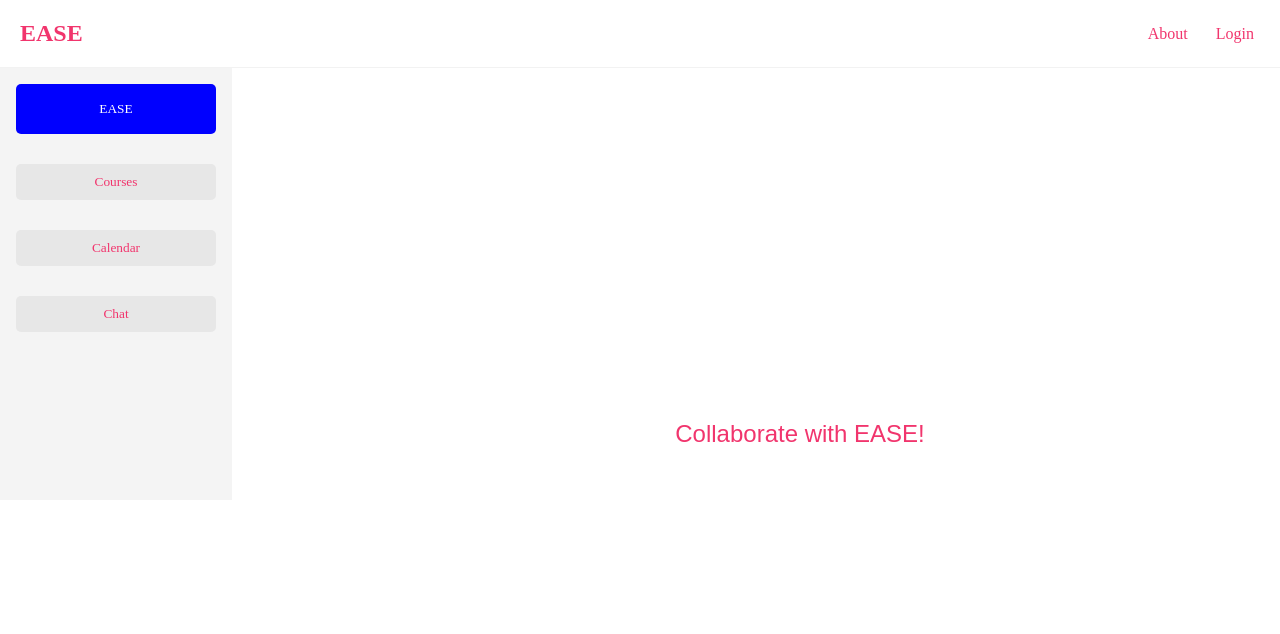
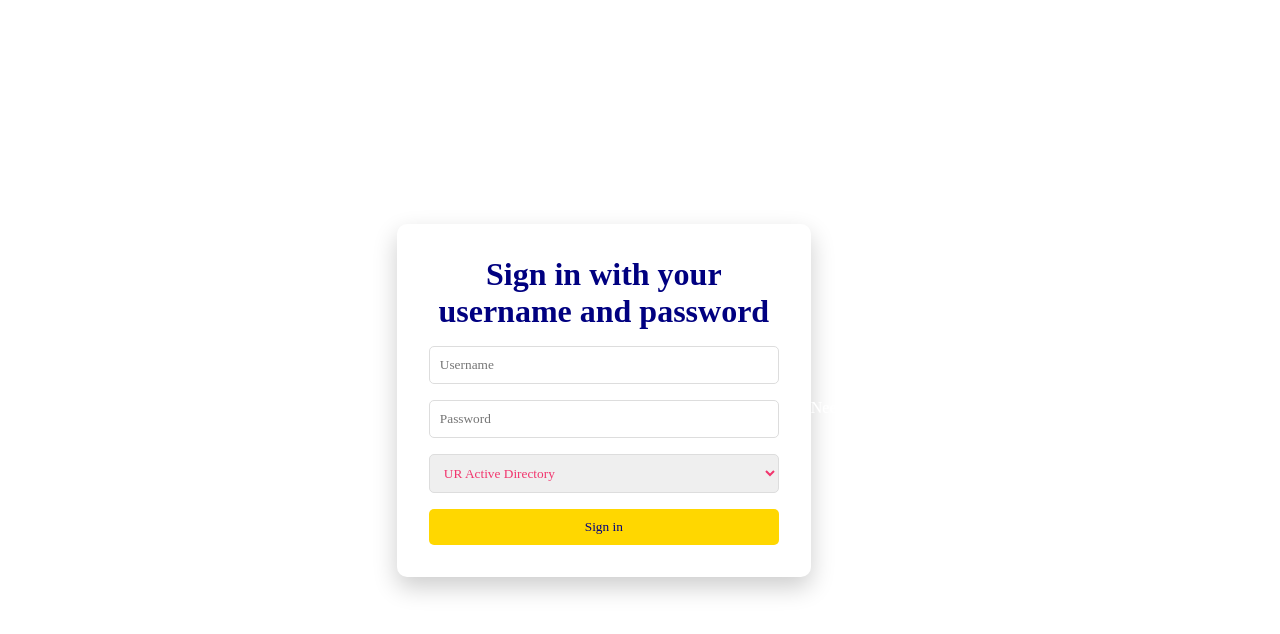
Before and after one commit to Eric-yyyyy/EASE, a React (Create React App) app: page / in a window 1280 px wide. Shown: the top 634 px of the page. Built offline with nearby package versions, Linux system fonts and the light colour scheme; data requests are answered from the project's data file.

Commit message:
Finish Login Page

```diff
--- a/data/db.json
+++ b/data/db.json
@@ -2,6 +2,8 @@
     "students": [
         {
             "name": "Alvin",
+            "user_id": "yjiang54",
+            "password": "1111",
             "courses": [
                 {
                     "title": "Human Computer Interaction (CSC212.1.SPRING2024ASE)",
@@ -33,7 +35,127 @@
                 }
 
             ]
+        },
+        {
+            "name": "Emily",
+            "user_id": "ejeong4",
+            "password": "1111",
+            "courses": [
+                {
+                    "title": "Human Computer Interaction (CSC212.1.SPRING2024ASE)",
+                    "course_id": "CSC212.1.SPRING2024ASE",
+                    "professor": "Y.Y",
+                    "status": "Open",
+                    "info" : "More Info"
+                },
+                {
+                    "title": "Introduction to Artificial Intelligence (CSC242.1.SPRING2024ASE)",
+                    "course_id": "CSC242.1.SPRING2024ASE",
+                    "professor": "D.G",
+                    "status": "Open",
+                    "info" : "More Info"
+                },
+                {
+                    "title": "Video Game History (DMS110.1.SPRING2024ASE)",
+                    "course_id": "DMS110.1.SPRING2024ASE",
+                    "professor": "J.L",
+                    "status": "Open",
+                    "info" : "More Info"
+                },
+                {
+                    "title": "Research Methods in Psychology (PSY219.1.SPRING2024ASE)",
+                    "course_id": "PSY219.1.SPRING2024ASE",
+                    "professor": "K.R | D.M",
+                    "status": "Open",
+                    "info" : "More Info"
+                },
+                {
+                    "title": "Communicating Your Professional Identity - Engineering (CSC273.1.SPRING2024ASE)",
+                    "course_id": "CSC273.1.SPRING2024ASE",
+                    "professor": "Unkown",
+                    "status": "Open",
+                    "info" : "More Info"
+                }
+
+
+            ]
+        },
+        {
+            "name": "Sara",
+            "user_id": "sjeiterj",
+            "password": "1111",
+            "courses": [
+                {
+                    "title": "Human Computer Interaction (CSC212.1.SPRING2024ASE)",
+                    "course_id": "CSC212.1.SPRING2024ASE",
+                    "professor": "Y.Y",
+                    "status": "Open",
+                    "info" : "More Info"
+                },
+                {
+                    "title": "Web Programming (CSC210.1.SPRING2024ASE)",
+                    "course_id": "CSC210.1.SPRING2024ASE",
+                    "professor": "A.R",
+                    "status": "Open",
+                    "info" : "More Info"
+                },
+                {
+                    "title": "Elementary Japanese II (JPNS102.1.SPRING2024ASE)",
+                    "course_id": "JPNS102.1.SPRING2024ASE",
+                    "professor": "S.H",
+                    "status": "Open",
+                    "info" : "More Info"
+                }
+
+
+
+            ]
+        },
+        {
+            "name": "Eric",
+            "user_id": "jyang118",
+            "password": "1111",
+            "courses": [
+                {
+                    "title": "Human Computer Interaction (CSC212.1.SPRING2024ASE)",
+                    "course_id": "CSC212.1.SPRING2024ASE",
+                    "professor": "Y.Y",
+                    "status": "Open",
+                    "info" : "More Info"
+                },
+                {
+                    "title": "Introduction to Web Development (CSC170.1.SPRING2024ASE)",
+                    "course_id": "CSC170.1.SPRING2024ASE",
+                    "professor": "E.Z",
+                    "status": "Open",
+                    "info" : "More Info"
+                },
+                {
+                    "title": "Multidimensional Calculus (MATH164.3.SPRING2024ASE)",
+                    "course_id": "MATH164.3.SPRING2024ASE",
+                    "professor": "W.H",
+                    "status": "Open",
+                    "info" : "More Info"
+                },
+                {
+                    "title": "Programming Language Design & Implementation (CSC254.1.SPRING2024ASE)",
+                    "course_id": "CSC254.1.SPRING2024ASE",
+                    "professor": "G.F",
+                    "status": "Open",
+                    "info" : "More Info"
+                },
+                {
+                    "title": "Communicating Your Professional Identity - Engineering (CSC273.6.SPRING2024ASE)",
+                    "course_id": "CSC273.6.SPRING2024ASE",
+                    "professor": "K.M",
+                    "status": "Open",
+                    "info" : "More Info"
+                }
+
+
+            ]
         }
 
     ]
+
 }
--- a/src/App.js
+++ b/src/App.js
@@ -1,20 +1,40 @@
-
 import React from 'react';
+import { BrowserRouter as Router, Route, Routes, useLocation } from 'react-router-dom';
 import Navbar from './components/Navbar';
 import MenuList from './components/MenuList';
 import HomeScreen from './components/Screens/HomeScreen';
 import CourseScreen from './components/Screens/CourseScreen';
 import CalendarScreen from './components/Screens/CalendarScreen';
 import ChatScreen from './components/Screens/ChatScreen';
-
-import { BrowserRouter as Router, Route,Routes } from 'react-router-dom';
-
+import LoginPage from './components/LoginPage';
 import './CSS/Style.css';
 
-function App() {
+const App = () => {
+
   return (
     <Router>
       <div className="app">
+        <Routes>
+          <Route path="/" element={<LoginPage />} />
+          <Route path="*" element={<MainLayout />} />
+        </Routes>
+      </div>
+    </Router>
+  );
+};
+
+const MainLayout = () => {
+  const location = useLocation();
+
+  if (location.pathname === '/login') {
+
+    return null;
+  }
+
+
+  return (
+    <>
+
       <header className="header">
         <Navbar />
       </header>
@@ -23,15 +43,14 @@ function App() {
       </aside>
       <main className="main">
         <Routes>
-            <Route exact path="/" element={<HomeScreen />} />
-            <Route exact path="/course" element={<CourseScreen />} />
-            <Route exact path="/calendar" element={<CalendarScreen />} />
-            <Route exact path="/chat" element={<ChatScreen />} />
+          <Route path="/home" element={<HomeScreen />} />
+          <Route path="/course" element={<CourseScreen />} />
+          <Route path="/calendar" element={<CalendarScreen />} />
+          <Route path="/chat" element={<ChatScreen />} />
         </Routes>
       </main>
-      </div>
-    </Router>
+    </>
   );
-}
+};
 
 export default App;
--- /dev/null
+++ b/src/CSS/LoginPage.css
@@ -0,0 +1,63 @@
+/* LoginPage.css */
+
+
+  .login-container {
+    display: flex;
+    justify-content: center;
+    align-items: center;
+    height: 100vh;
+    width: 100vw;
+    position: fixed;
+    top: 0;
+    left: 0;
+  }
+
+
+  .login-form {
+    background: #fff;
+    padding: 2rem;
+    border-radius: 10px;
+    box-shadow: 0px 10px 25px rgba(0, 0, 0, 0.2);
+    width: 350px;
+
+  }
+
+  .login-form h1 {
+    margin-bottom: 1rem;
+    color: #000080;
+    text-align: center;
+  }
+
+  .login-form input,
+  .login-form select {
+    width: 100%;
+    padding: 10px;
+    margin-bottom: 1rem;
+    border: 1px solid #ddd;
+    border-radius: 5px;
+    box-sizing: border-box;
+  }
+
+  .login-form button {
+    background-color: #ffd700;
+    color: #000080;
+    padding: 10px;
+    border: none;
+    border-radius: 5px;
+    cursor: pointer;
+    width: 100%;
+    box-sizing: border-box;
+  }
+
+  .login-form button:disabled {
+    background-color: #eeeeee;
+    color: #aaaaaa;
+  }
+
+  .help-link {
+    display: block;
+    text-align: center;
+    margin-top: 1rem;
+    color: #fff;
+    text-decoration: none;
+  }
--- a/src/components/Courselist.js
+++ b/src/components/Courselist.js
@@ -1,20 +1,18 @@
-import { Link } from 'react-router-dom';
-import '../CSS/courselist.css'
-const CourseList = ({ students }) => {
+
+import React from 'react';
+import "../CSS/courselist.css"
+
+const CourseList = ({ student }) => {
   return (
     <div className="course-list">
-        {students.map(student => (
-          student.courses.map(course => (
+      {student.courses.map(course => (
         <div className="courses-preview" key={course.course_id}>
-              <p>{course.course_id}</p>
           <h2>{course.title}</h2>
           <p>{course.status} | {course.professor} | {course.info}</p>
         </div>
-          ))
       ))}
     </div>
   );
-  }
-
+};
 
 export default CourseList;
--- /dev/null
+++ b/src/components/LoginPage.js
@@ -0,0 +1,64 @@
+// LoginPage.js
+import React, { useState } from 'react';
+import useFetch from './useFetch';
+import { useNavigate } from 'react-router-dom';
+import '../CSS/LoginPage.css';
+
+const LoginPage = () => {
+  const navigate = useNavigate();
+  const { data: users, isPending, error } = useFetch('http://localhost:8000/students');
+  const [username, setUsername] = useState('');
+  const [password, setPassword] = useState('');
+  const [domain, setDomain] = useState('UR Active Directory');
+
+  const handleLogin = (e) => {
+    e.preventDefault();
+    const foundUser = users?.find(user => user.user_id === username && user.password === password);
+    if (foundUser) {
+      localStorage.setItem('user', JSON.stringify(foundUser));
+      alert('Login successful');
+      navigate('/home');
+    } else {
+      alert('Username or password is incorrect');
+    }
+  };
+
+  const handleLogout = () => {
+    localStorage.removeItem('user');
+    navigate('/home');
+  };
+
+  const handleBack = () =>{
+    navigate('/home')
+  };
+
+  // Check if the user is already logged in
+  if (localStorage.getItem('user')) {
+    return (
+      <div className="login-container">
+        <p>You are already logged in.</p>
+        <button onClick={handleLogout}>Logout</button>
+        <button onClick={handleBack}>Back</button>
+      </div>
+    );
+  }
+
+  return (
+    <div className="login-container">
+      <form onSubmit={handleLogin} className="login-form">
+        <h1>Sign in with your username and password</h1>
+        <input type="text" value={username} onChange={(e) => setUsername(e.target.value)} placeholder="Username" required />
+        <input type="password" value={password} onChange={(e) => setPassword(e.target.value)} placeholder="Password" required />
+        <select value={domain} onChange={(e) => setDomain(e.target.value)}>
+          <option value="UR Active Directory">UR Active Directory</option>
+          {/* Add more domains if necessary */}
+        </select>
+        <button type="submit" disabled={isPending}>Sign in</button>
+        {error && <div>Error: {error}</div>}
+      </form>
+      <a href="#" className="help-link">Need help?</a>
+    </div>
+  );
+};
+
+export default LoginPage;
--- a/src/components/MenuList.js
+++ b/src/components/MenuList.js
@@ -21,7 +21,7 @@ function MenuList() {
   return (
     <div className="menu-list">
       <button
-        onClick={() => handleNavigation('/')}
+        onClick={() => handleNavigation('/home')}
         style={isActive('/') ? { ...{ height: 50 }, ...activeStyle } : { height: 50 }}
       >
         EASE
--- a/src/components/Navbar.js
+++ b/src/components/Navbar.js
@@ -9,8 +9,8 @@ const Navbar = () => {
     <nav className="navbar">
       <h1 style={{ margin: 0 }}>EASE</h1>
       <div className="links">
-      <a href="/Login">About</a>
-        <a href="/Login">Login</a>
+      <a href="/About">About</a>
+      <a href="/">Login</a>
       </div>
     </nav>
   );
--- a/src/components/Screens/CourseScreen.js
+++ b/src/components/Screens/CourseScreen.js
@@ -1,17 +1,22 @@
 
+import React from 'react';
 import CourseList from "../Courselist";
 import useFetch from "../useFetch";
 
-const Course = () => {
-  const { error, isPending, data: students } = useFetch('http://localhost:8000/students')
+const CourseScreen = () => {
+  const { error, isPending, data: students } = useFetch('http://localhost:8000/students');
+  const user = JSON.parse(localStorage.getItem('user'));
+
+
+  const loggedInStudent = students?.find(student => student.user_id === user?.user_id);
 
   return (
-    <div className="Course">
-      { error && <div>{ error }</div> }
-      { isPending && <div>Loading...</div> }
-      { students && <CourseList students={students} /> }
+    <div className="course-screen">
+      {error && <div>{error}</div>}
+      {isPending && <div>Loading...</div>}
+      {loggedInStudent ? <CourseList student={loggedInStudent} /> : <div>No courses found for this user.</div>}
     </div>
   );
-}
+};
 
-export default Course;
+export default CourseScreen;
```
Lines whose indentation alone changed are shown as unchanged.
